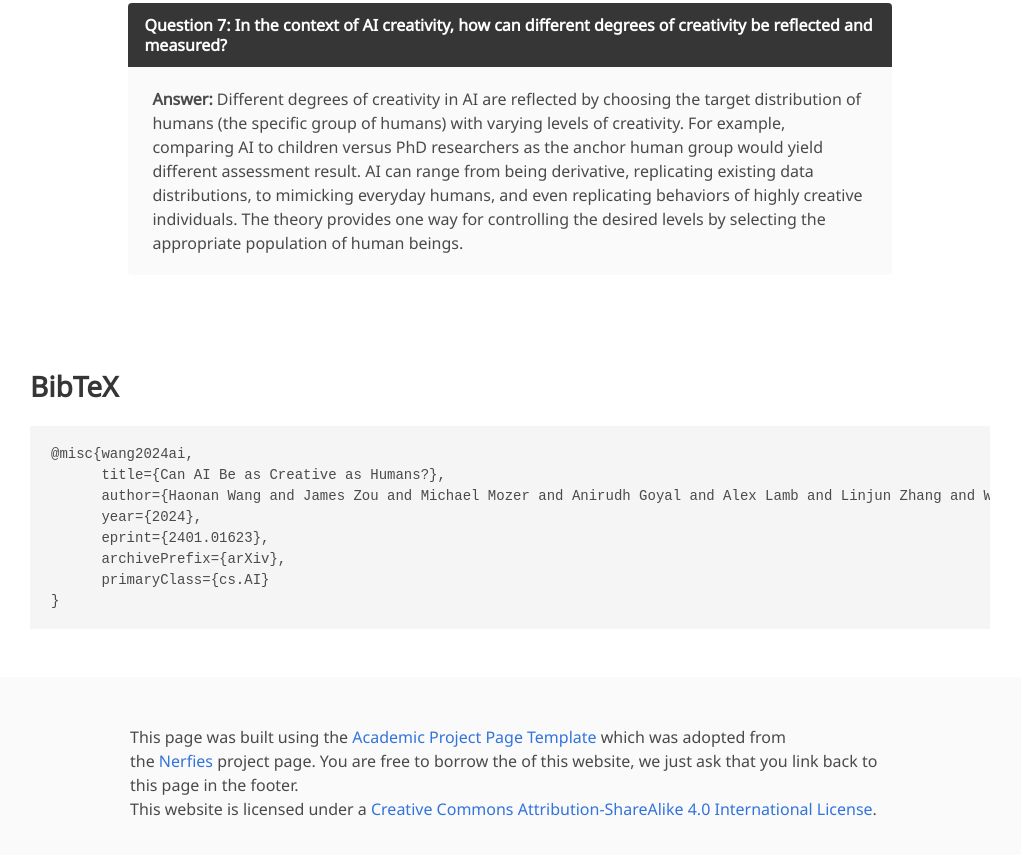
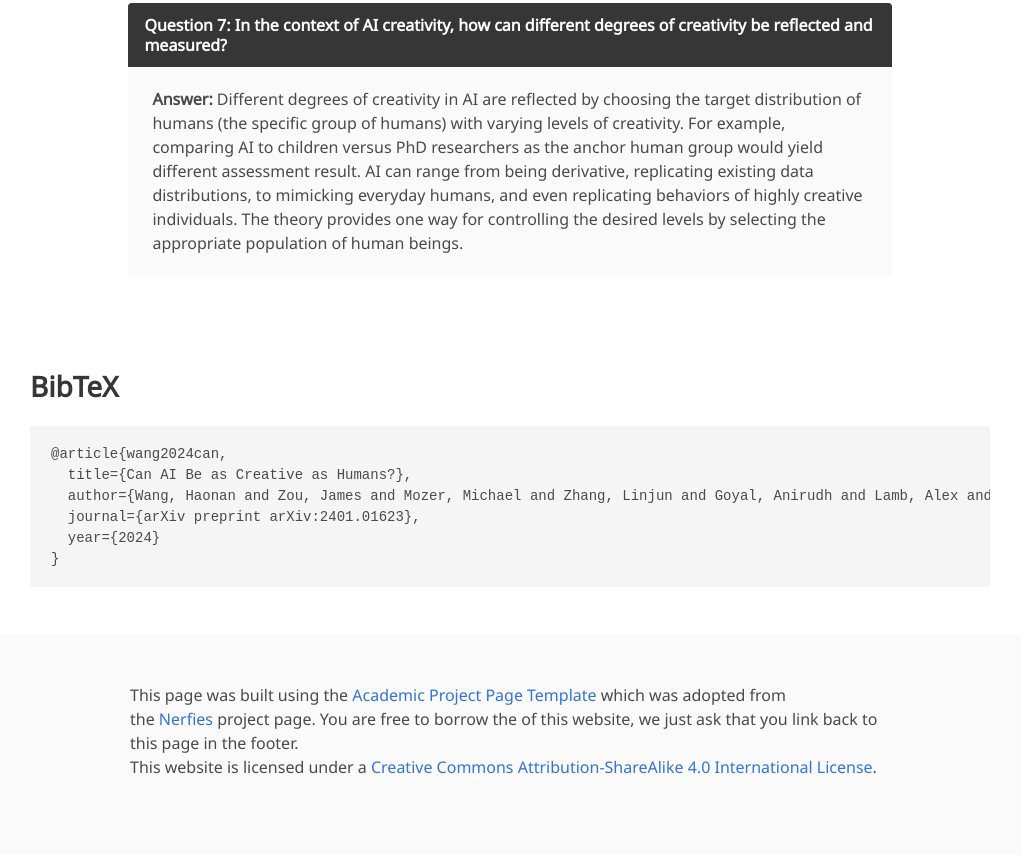
Before and after one commit to AI-Relative-Creativity/AI-Relative-Creativity.github.io, a plain HTML site: page index.html in a window 1280 px wide. Shown: the part 3244-4099 px from the top of the page, without its empty margins (130-1151 px from the left). Drawn offline with nearby package versions, Linux system fonts and the light colour scheme; some icons are missing; a web font is replaced by a local one.

Commit message:
Update index.html

```diff
--- a/index.html
+++ b/index.html
@@ -340,13 +340,11 @@
     <section class="section" id="BibTeX">
         <div class="container is-max-desktop content">
             <h2 class="title">BibTeX</h2>
-            <pre><code>@misc{wang2024ai,
-      title={Can AI Be as Creative as Humans?},
-      author={Haonan Wang and James Zou and Michael Mozer and Anirudh Goyal and Alex Lamb and Linjun Zhang and Weijie J Su and Zhun Deng and Michael Qizhe Xie and Hannah Brown and Kenji Kawaguchi},
-      year={2024},
-      eprint={2401.01623},
-      archivePrefix={arXiv},
-      primaryClass={cs.AI}
+            <pre><code>@article{wang2024can,
+  title={Can AI Be as Creative as Humans?},
+  author={Wang, Haonan and Zou, James and Mozer, Michael and Zhang, Linjun and Goyal, Anirudh and Lamb, Alex and Deng, Zhun and Xie, Michael Qizhe and Brown, Hannah and Kawaguchi, Kenji},
+  journal={arXiv preprint arXiv:2401.01623},
+  year={2024}
 }</code></pre>
         </div>
     </section>
```
